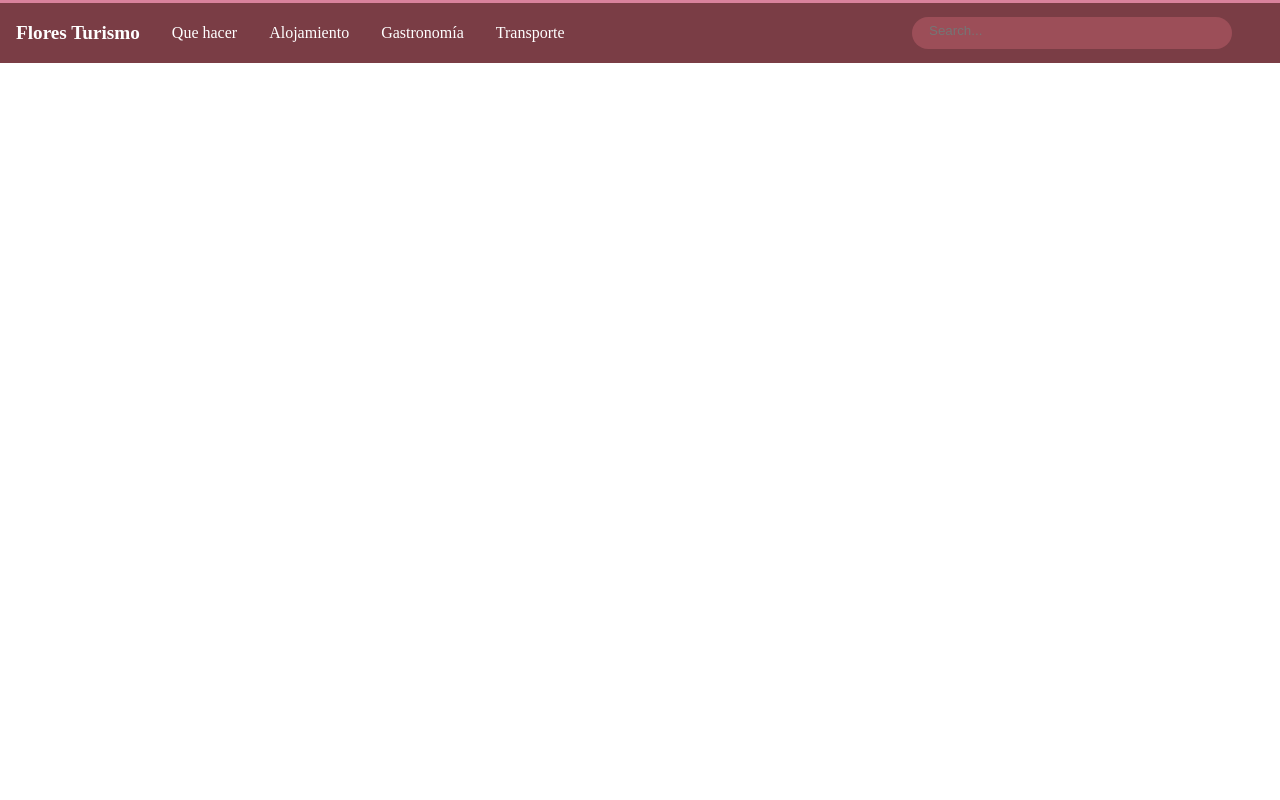
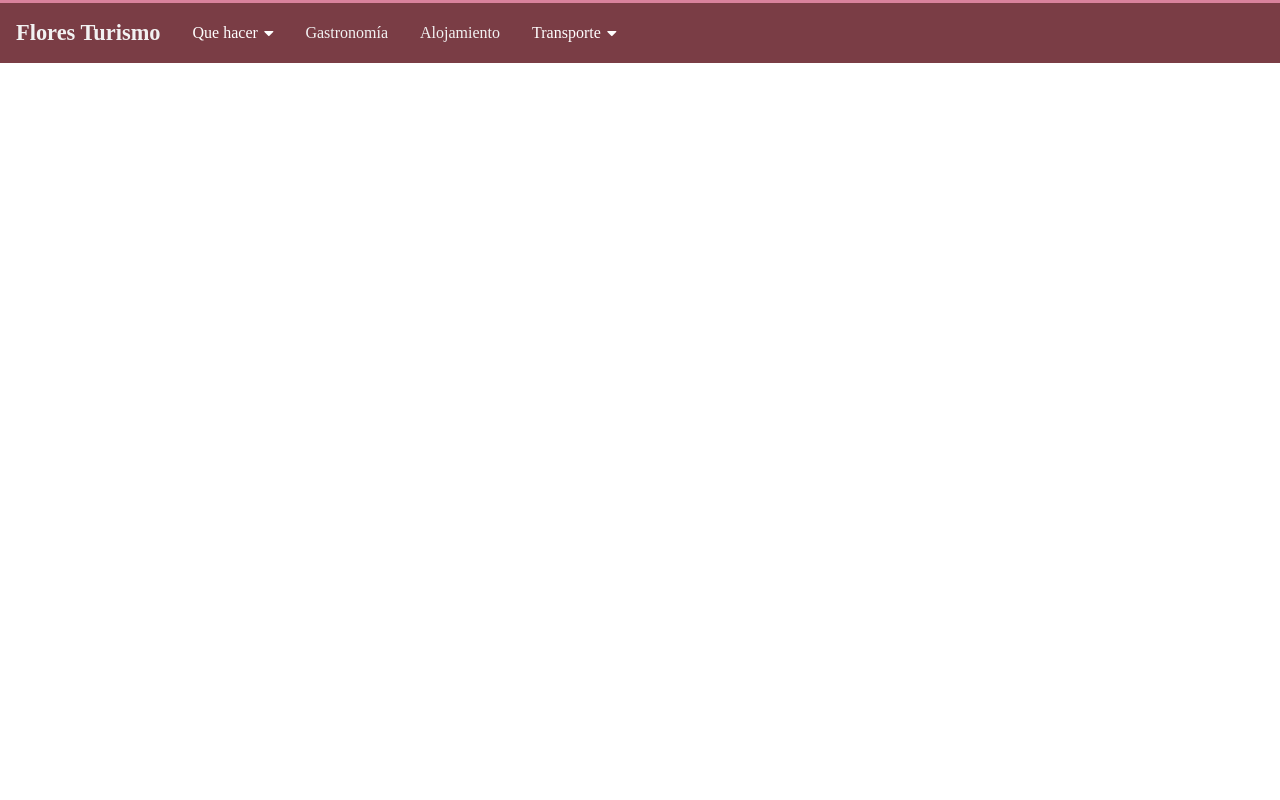
Before and after one commit to Lautron/Flores-Turismo, a Flask app: page /layout in a window 1280 px wide. Run offline with Flask 2, Linux system fonts and the light colour scheme; style sheets or scripts are compiled from the project's sources.

Commit message:
Implemented drop-down navbar

```diff
--- a/flores_digital/static/css/layout.scss
+++ b/flores_digital/static/css/layout.scss
@@ -1,6 +1,9 @@
 @import "colors";
 
-body{
+$nav-height: 3.75rem;
+$hover-color: lighten($my-red, 4);
+
+body {
     margin: 0;
     padding: 0;
 }
@@ -30,67 +33,136 @@ body{
     color: $my-white-dark;
 }
 
-
-.nav {
-    display: flex;
+/* Add a black background color to the top navigation */
+.navbar {
     background-color: $my-red;
-    justify-content: space-between;;
-    z-index: 99;
+    overflow: hidden;
+    height: $nav-height;
     border-top: 3px solid $my-pink;
   }
 
-.nav-list{
-  display: flex;
-  list-style-type: none;
-  margin: 0;
-  padding: 0;
-  background-color: $my-red;
+.brand {
+    font-size: 1.4rem !important;
+    font-weight: 600;
 }
 
-.nav-item{
+  /* Style the links inside the navigation bar */
+  .navbar a {
+    float: left;
+    color: #f2f2f2;
+    text-align: center;
+    text-decoration: none;
+    font-size: 1rem;
     display: flex;
+    justify-content: center;
     align-items: center;
+    height: 100%;
+    padding: 0 1rem;
+  }
+
+  /* Hide the link that should open and close the navbar on small screens */
+  .navbar .icon {
+    display: none;
+  }
+
+  /* Dropdown container - needed to position the dropdown content */
+  .dropdown {
+    float: left;
+    overflow: hidden;
+  }
+
+  /* Style the dropdown button to fit inside the navbar */
+  .dropdown .dropbtn {
+    display: flex;
+    justify-content: center;
+    align-items: center;
+    height: 100%;
+    padding: 0 1rem;
+    font-size: 1rem;
+    border: none;
+    outline: none;
+    color: white;
+    background-color: inherit;
+    font-family: inherit;
+    margin: 0;
+  }
+
+  /* Style the dropdown content (hidden by default) */
+  .dropdown-content {
+    display: none;
+    position: absolute;
+    background-color: $hover-color;
+    min-width: 9rem;
+    box-shadow: 2px 10px 10px 0px rgba(0,0,0,0.2);
+    z-index: 1;
+  }
+
+  /* Style the links inside the dropdown */
+  .dropdown-content a {
+    float: none;
+    color: white;
+    // padding: 12px 16px;
+    text-decoration: none;
+    display: block;
+    height: $nav-height;
+    display: flex;
+    justify-content: flex-start;
+    align-items: center;
+    padding: 0;
+    padding-left: 1rem;
+  }
+
+  /* Add a dark background on navbar links and the dropdown button on hover */
+  .navbar a:hover, .dropdown:hover .dropbtn {
+    background-color: $hover-color;
+    color: white;
+  }
+
+  /* Add a grey background to dropdown links on hover */
+  .dropdown-content a:hover {
     background-color: $my-red;
-  transition: background-color 0.1s;
     color: white;
-  height: 3.75rem;
-  text-decoration: none;
-  text-align: center;
-  padding: 0 1rem;
-  &:hover{
-    background-color: lighten($my-red, 4);
+  }
+
+  /* Show the dropdown menu when the user moves the mouse over the dropdown button */
+  .dropdown:hover .dropdown-content {
+    display: flex;
+    flex-direction: column;
+  }
+
+  .dropbtn i {
+      padding-left: .4rem;
+  }
+
+  /* When the screen is less than 600 pixels wide, hide all links, except for the first one ("Home"). Show the link that contains should open and close the navbar (.icon) */
+  @media screen and (max-width: 600px) {
+    .navbar a:not(:first-child), .dropdown .dropbtn {
+      display: none;
+    }
+    .navbar a.icon {
+      float: right;
+      display: block;
     }
   }
 
-.search-bar {
-    align-self: center;
-    height: 2rem;
-    width: 25%;
-    background-color: lighten($my-red, 10%);
-    border-radius: 1rem;
-    justify-self: flex-end;
-    margin-right: 3rem;
+  /* The "responsive" class is added to the navbar with JavaScript when the user clicks on the icon. This class makes the navbar look good on small screens (display the links vertically instead of horizontally) */
+  @media screen and (max-width: 600px) {
+    .navbar.responsive {position: relative;}
+    .navbar.responsive a.icon {
+      position: absolute;
+      right: 0;
+      top: 0;
     }
-
-.search-bar-input {
-    margin: 5px;
-    margin-left: 15px;
-    background-color: transparent;
-    width: 90%;
-    color: white;
-    border: none;
+    .navbar.responsive a {
+      float: none;
+      display: block;
+      text-align: left;
     }
-
-.brand {
-    display: flex;
-    align-items: center;
-    background-color: $my-red;
-    transition: background-color 0.1s;
-    color: white;
-    height: 60px;
-    text-decoration: none;
-    text-align: center;
-    padding: 0 1rem;
-    font-size: 1.2rem;
-    font-weight: 600;
+    .navbar.responsive .dropdown {float: none;}
+    .navbar.responsive .dropdown-content {position: relative;}
+    .navbar.responsive .dropdown .dropbtn {
+      display: block;
+      width: 100%;
+      text-align: left;
     }
+  }
--- a/flores_digital/templates/layout.html
+++ b/flores_digital/templates/layout.html
@@ -5,6 +5,17 @@
 <title>{% block title %}{% endblock %}</title>
 <!-- <link rel="stylesheet" href="{{url_for('static', filename='css/tailwind.css')}}"> -->
 <link rel="stylesheet" href="{{url_for('static', filename='css/layout.css')}}">
+<link rel="stylesheet" href="https://cdnjs.cloudflare.com/ajax/libs/font-awesome/4.7.0/css/font-awesome.min.css">
+<script>
+  function myFunction() {
+  var x = document.getElementById("myTopnav");
+  if (x.className === "topnav") {
+    x.className += " responsive";
+  } else {
+    x.className = "topnav";
+  }
+}
+</script>
 {% block style %}
 
 {% endblock %}
@@ -12,28 +23,31 @@
 <body>
     {% block header %}{% endblock %}
     {% block navbar %}
-    <nav class="nav">
-      <ul class="nav-list">
-         <li>
-            <a class="brand" href="#">Flores Turismo</a>
-         </li>
-         <li>
-            <a class="nav-item" href="#">Que hacer</a>
-         </li>
-         <li>
-           <a class="nav-item" href="#">Alojamiento</a>
-         </li>
-         <li>
-           <a class="nav-item" href="#">Gastronomía</a>
-         </li>
-         <li>
-           <a class="nav-item" href="#">Transporte</a>
-         </li>
-        </ul>
-        <div class="search-bar">
-          <input class="search-bar-input" placeholder="Search..." type="text">
+    <nav class="navbar" id="mynavbar">
+      <a href="#home" class="brand">Flores Turismo</a>
+      <div class="dropdown">
+        <button class="dropbtn">Que hacer
+          <i class="fa fa-caret-down"></i>
+        </button>
+        <div class="dropdown-content">
+          <a href="#">Atractivos</a>
+          <a href="#">Actividades</a>
         </div>
-      </nav>
+      </div>
+      <a href="#news">Gastronomía</a>
+      <a href="#contact">Alojamiento</a>
+      <div class="dropdown">
+        <button class="dropbtn">Transporte
+          <i class="fa fa-caret-down"></i>
+        </button>
+        <div class="dropdown-content">
+          <a href="#">Corta Distancia</a>
+          <a href="#">Larga distancia</a>
+          <a href="#">Alquileres</a>
+        </div>
+      </div>
+      <a href="javascript:void(0);" class="icon" onclick="myFunction()">&#9776;</a>
+    </nav>
     {% endblock %}
 
     {% block content %}
```
Lines whose indentation alone changed are shown as unchanged.
